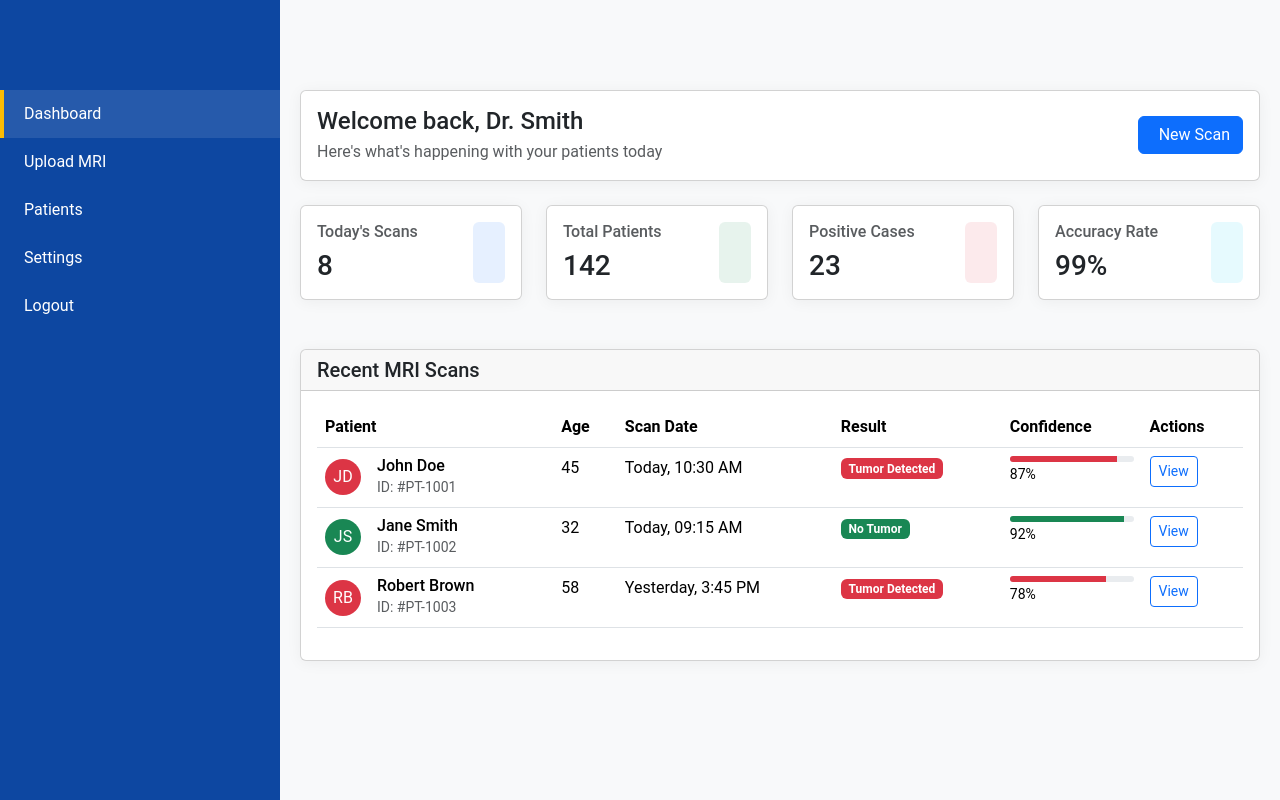
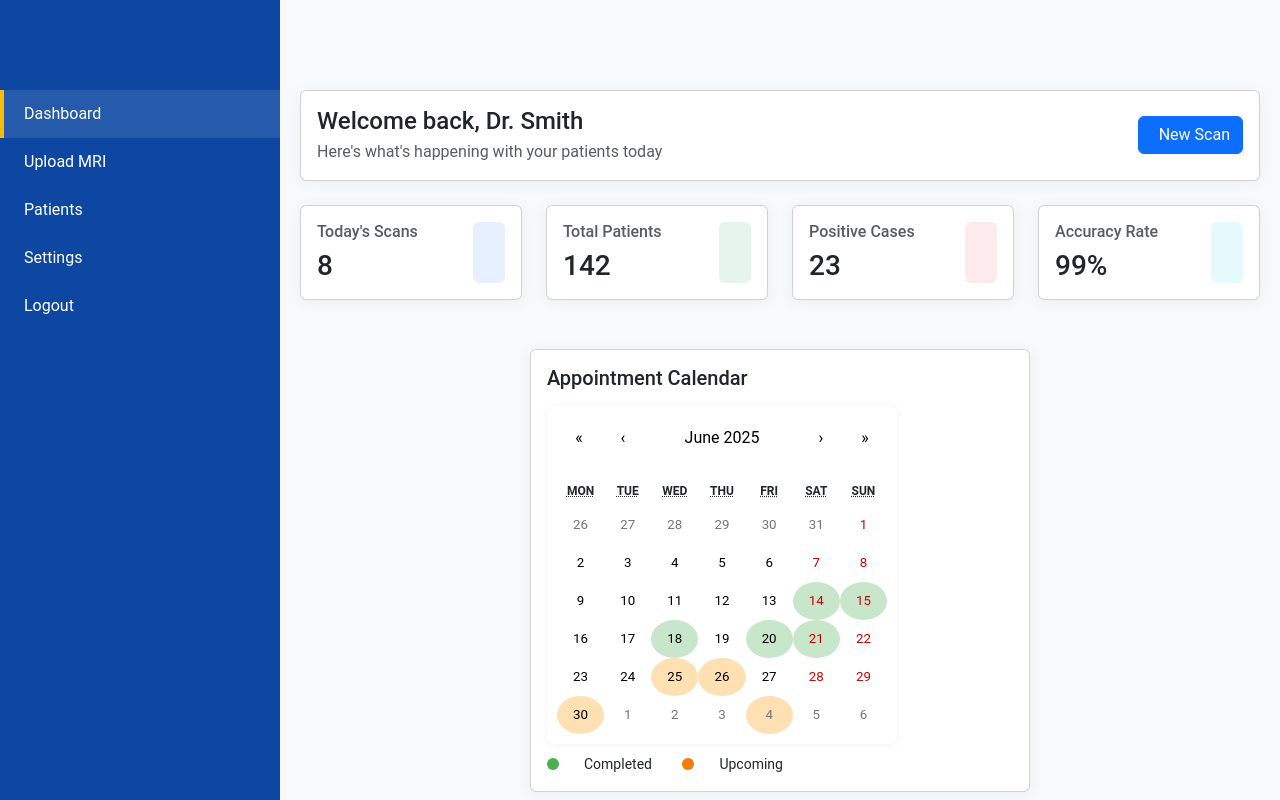
Before and after one commit to Waleedk6/TumorVision, a React (Create React App) app in the folder tumor-vision-frontend/: page /dashboard in a window 1280 px wide. Shown: the top 800 px of the page. Built offline with nearby package versions, Linux system fonts and the light colour scheme.

Commit message:
`Added react-calendar component to Dashboard page with appointment scheduling feature`

```diff
--- a/tumor-vision-frontend/package.json
+++ b/tumor-vision-frontend/package.json
@@ -12,6 +12,7 @@
     "framer-motion": "^12.12.1",
     "react": "^18.2.0",
     "react-bootstrap": "^2.10.10",
+    "react-calendar": "^6.0.0",
     "react-dom": "^18.2.0",
     "react-dropzone": "^14.3.8",
     "react-icons": "^5.5.0",
--- a/tumor-vision-frontend/src/index.js
+++ b/tumor-vision-frontend/src/index.js
@@ -2,6 +2,8 @@ import React from 'react';
 import ReactDOM from 'react-dom/client';
 import App from './App';
 import './index.css';
+import 'react-calendar/dist/Calendar.css';
+
 
 import 'bootstrap/dist/css/bootstrap.min.css';
 
--- a/tumor-vision-frontend/src/pages/Dashboard.jsx
+++ b/tumor-vision-frontend/src/pages/Dashboard.jsx
@@ -1,15 +1,37 @@
-import React from 'react';
+import React, { useState } from 'react';
 import styles from './Dashboard.module.css';
 import { Link } from 'react-router-dom';
+import Calendar from 'react-calendar';
 
 const Dashboard = () => {
+  const [selectedDate, setSelectedDate] = useState(new Date());
+
   const stats = [
     { title: "Today's Scans", value: 8, icon: 'fas fa-calendar-day', color: 'primary' },
     { title: 'Total Patients', value: 142, icon: 'fas fa-user-injured', color: 'success' },
     { title: 'Positive Cases', value: 23, icon: 'fas fa-exclamation-triangle', color: 'danger' },
     { title: 'Accuracy Rate', value: '99%', icon: 'fas fa-check-circle', color: 'info' },
   ];
+  const appointments = [
+    { date: new Date(2025, 5, 14), type: 'completed' },
+    { date: new Date(2025, 5, 15), type: 'completed' },
+    { date: new Date(2025, 5, 18), type: 'completed' },
+    { date: new Date(2025, 5, 20), type: 'completed' },
+    { date: new Date(2025, 5, 21), type: 'completed' },
+    { date: new Date(2025, 5, 25), type: 'upcoming' },
+    { date: new Date(2025, 5, 26), type: 'upcoming' },
+    { date: new Date(2025, 5, 30), type: 'upcoming' },
+    { date: new Date(2025, 6, 4), type: 'upcoming' },
+  ];
 
+  const tileClassName = ({ date }) => {
+    const found = appointments.find(app =>
+      date.getFullYear() === app.date.getFullYear() &&
+      date.getMonth() === app.date.getMonth() &&
+      date.getDate() === app.date.getDate()
+    );
+    return found ? styles[found.type] : null;
+  };
   const scans = [
     {
       name: 'John Doe', age: 45, time: 'Today, 10:30 AM', result: 'Tumor Detected', confidence: 87,
@@ -30,14 +52,16 @@ const Dashboard = () => {
       <aside className={styles.sidebar}>
         <nav className={styles.menu}>
           <Link to="/dashboard" className={`${styles.link} ${styles.active}`}><i className="fas fa-tachometer-alt"></i> Dashboard</Link>
-            <Link to="/upload" className={styles.link}><i className="fas fa-upload"></i> Upload MRI</Link>
-            <Link to="/patients" className={styles.link}><i className="fas fa-users"></i> Patients</Link>
-            <Link to="/settings" className={styles.link}><i className="fas fa-cog"></i> Settings</Link>
+          <Link to="/upload" className={styles.link}><i className="fas fa-upload"></i> Upload MRI</Link>
+          <Link to="/patients" className={styles.link}><i className="fas fa-users"></i> Patients</Link>
+          <Link to="/settings" className={styles.link}><i className="fas fa-cog"></i> Settings</Link>
           <Link to="/" className={styles.link}><i className="fas fa-sign-out-alt"></i> Logout</Link>
         </nav>
       </aside>
 
       <main className={styles.mainContent}>
+
+
         <div className={styles.card + ' card mb-4'}>
           <div className="card-body d-flex justify-content-between align-items-center">
             <div>
@@ -65,6 +89,18 @@ const Dashboard = () => {
             </div>
           ))}
         </div>
+        <div className={`card mb-4 ${styles.card} ${styles.calendarCard}`}>
+
+          <div className="card-body">
+            <h5 className="mb-3">Appointment Calendar</h5>
+            <Calendar tileClassName={tileClassName} className={styles.calendar} />
+            <div className={styles.legend}>
+              <span className={styles.completedDot}></span> Completed &nbsp;&nbsp;
+              <span className={styles.upcomingDot}></span> Upcoming
+            </div>
+          </div>
+        </div>
+
 
         <div className={`card ${styles.card}`}>
           <div className="card-header">
--- a/tumor-vision-frontend/src/pages/Dashboard.module.css
+++ b/tumor-vision-frontend/src/pages/Dashboard.module.css
@@ -63,3 +63,53 @@
   transform: translateY(-5px);
   box-shadow: 0 5px 20px rgba(0, 0, 0, 0.1);
 }
+
+.calendar {
+  border: none !important;
+  font-family: 'Roboto', sans-serif;
+  width: 100%;
+  max-width: 500px;
+  background: #fff;
+  border-radius: 8px;
+  box-shadow: 0 1px 8px rgba(0, 0, 0, 0.05);
+  padding: 10px;
+}
+
+.completed {
+  background-color: #c8e6c9 !important;
+  border-radius: 50%;
+}
+
+.upcoming {
+  background-color: #ffe0b2 !important;
+  border-radius: 50%;
+}
+
+.legend {
+  margin-top: 10px;
+  font-size: 0.875rem;
+  display: flex;
+  gap: 20px;
+  align-items: center;
+  flex-wrap: wrap;
+}
+.completedDot,
+.upcomingDot {
+  display: inline-block;
+  width: 12px;
+  height: 12px;
+  border-radius: 50%;
+  margin-right: 5px;
+}
+
+.completedDot {
+  background-color: #4caf50;
+}
+
+.upcomingDot {
+  background-color: #f57c00;
+}
+.calendarCard {
+  max-width: 500px;
+  margin: 0 auto 25px;
+}
```
Also changed, not shown: 1 other file (tests, documents, lock files or other folders).
